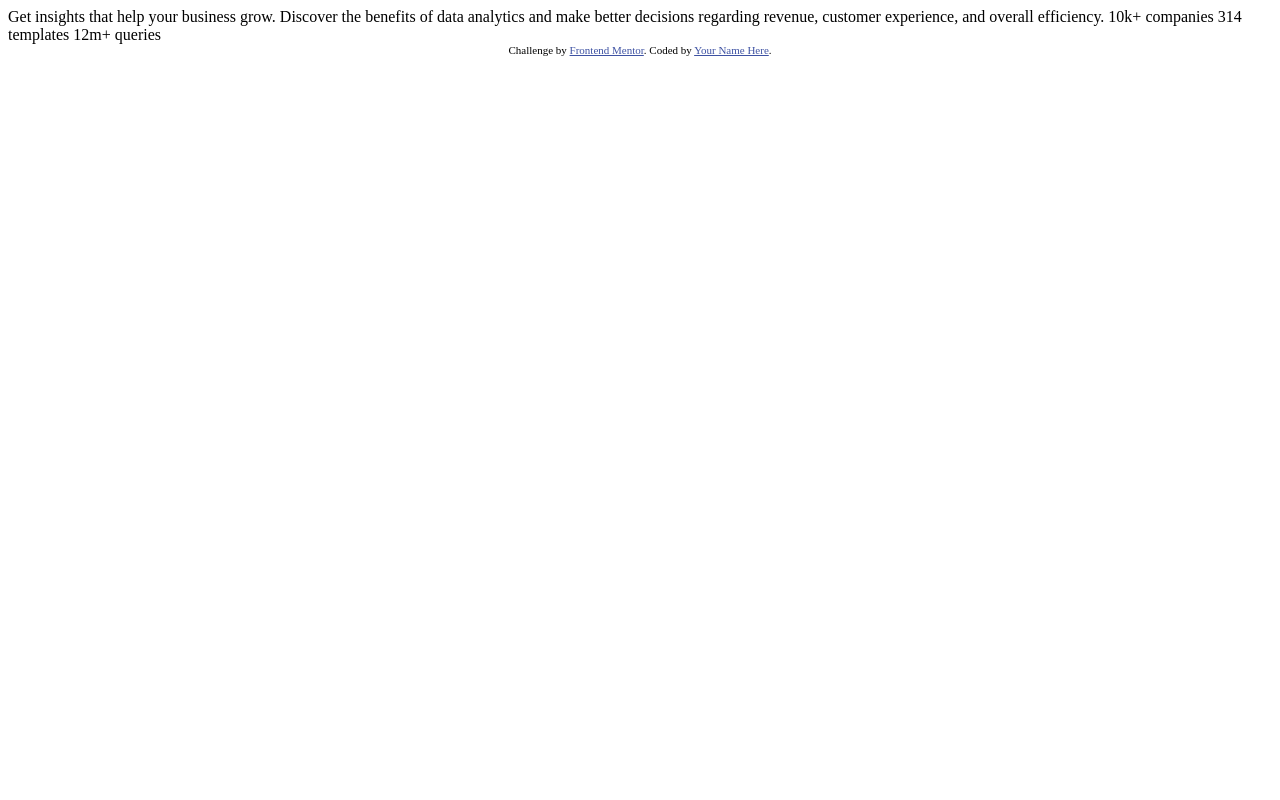
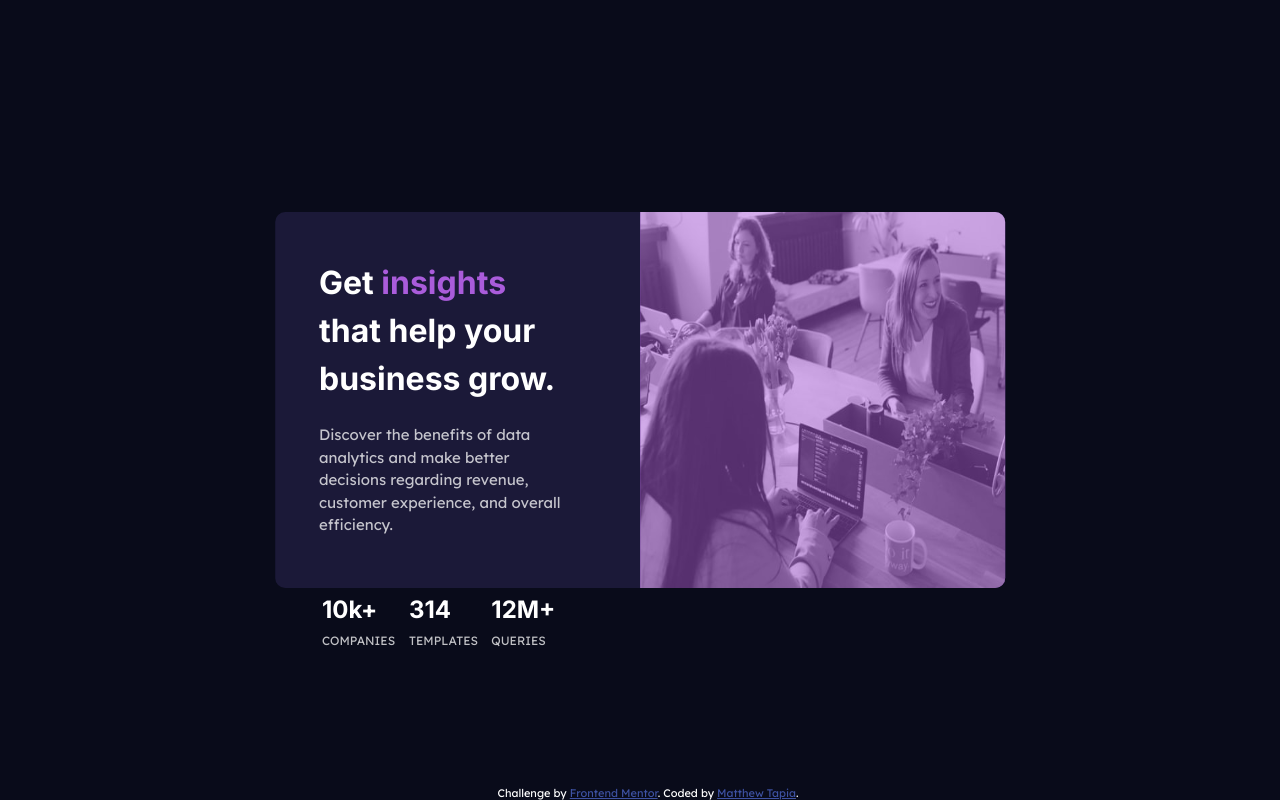
Before and after one commit to Matthew-Tapia/Stats-preview-card-component, a plain HTML site: page index.html in a window 1280 px wide. Drawn offline with Linux system fonts and the light colour scheme.

Commit message:
Frontend Mentor Solution commit

```diff
--- a/index.html
+++ b/index.html
@@ -3,39 +3,55 @@
 
 <head>
   <meta charset="UTF-8">
-  <meta name="viewport" content="width=device-width, initial-scale=1.0"> <!-- displays site properly based on user's device -->
+  <meta name="viewport" content="width=device-width, initial-scale=1.0">
 
   <link rel="icon" type="image/png" sizes="32x32" href="./images/favicon-32x32.png">
+  <link rel="stylesheet" href="styles.css">
+  <link rel="preconnect" href="https://fonts.googleapis.com">
+  <link rel="preconnect" href="https://fonts.gstatic.com" crossorigin>
+  <link href="https://fonts.googleapis.com/css2?family=Inter:wght@400;700&family=Lexend+Deca&display=swap" rel="stylesheet">
 
   <title>Frontend Mentor | Stats preview card component</title>
 
-  <!-- Feel free to remove these styles or customise in your own stylesheet 👍 -->
-  <style>
-    .attribution {
-      font-size: 11px;
-      text-align: center;
-    }
-
-    .attribution a {
-      color: hsl(228, 45%, 44%);
-    }
-  </style>
 </head>
 
 <body>
 
-  Get insights that help your business grow.
+  <div class="card">
 
-  Discover the benefits of data analytics and make better decisions regarding revenue, customer
-  experience, and overall efficiency.
+    <div class="left-block">
+      <div class="stats-text">
+        <h1 class="main-heading">Get <span style="color: hsl(277, 64%, 61%);">insights</span> that help your business grow.</h1>
 
-  10k+ companies
-  314 templates
-  12m+ queries
+        <p class="main-paragraph">Discover the benefits of data analytics and make better decisions regarding revenue, customer
+        experience, and overall efficiency.</p>
+
+        <table class="stats-table">
+          <tr class="number-row">
+            <th>10k+</th>
+            <th>314</th>
+            <th>12M+</th>
+          </tr>
+
+          <tr class="title-row">
+            <td>COMPANIES</td>
+            <td>TEMPLATES</td>
+            <td>QUERIES</td>
+          </tr>
+        </table>
+      </div>
+    </div>
+
+    <div class="right-block">
+      <img src=".\images\image-header-desktop.jpg" alt="">
+    </div>
+
+
+  </div>
 
   <div class="attribution">
     Challenge by <a href="https://www.frontendmentor.io?ref=challenge" target="_blank">Frontend Mentor</a>.
-    Coded by <a href="#">Your Name Here</a>.
+    Coded by <a href="https://github.com/Matthew-Tapia" target="_blank">Matthew Tapia</a>.
   </div>
 </body>
 
--- /dev/null
+++ b/styles.css
@@ -0,0 +1,92 @@
+body{
+    background-color: hsl(233, 47%, 7%);
+}
+
+.card{
+    background-color: hsl(244, 38%, 16%);
+    position: absolute;
+    top:  50%;
+    left: 50%;
+    transform: translate(-50%,-50%);
+    width: 57%;
+    height: 47%;
+    border-radius: 10px;
+}
+
+
+.left-block{
+    position: absolute;
+    left: 0%;
+    width: 50%;
+}
+
+.right-block{
+    background-color: hsl(277, 64%, 61%);
+    border-radius: 0px 10px 10px 0px;
+    position: absolute;
+    right: 0%;
+    width: 50%;
+    height: 100%;
+    display: flex;
+    justify-content: center;
+    align-items: center;
+    overflow: hidden
+}
+
+.right-block img{
+    opacity: 0.5;
+    width: 100%;
+    height: 100%
+}
+
+.stats-text{
+    position: absolute;
+    margin: 7% 20% 13% 12%;
+    line-height: 1.5;
+}
+
+.main-heading{
+    color: hsl(0, 0%, 100%);
+    font-family: 'Inter', sans-serif;
+    font-weight: 700;
+}
+
+.main-paragraph{
+    color: hsla(0, 0%, 100%, 0.75);
+    font-family: 'Lexend Deca', sans-serif;
+    font-size: 15px;
+}
+
+.stats-table{
+    position: absolute;
+    margin-top: 15%;
+    width: 100%;
+}
+
+.number-row{
+   color: hsl(0, 0%, 100%);
+   text-align: left;
+   font-family: 'Inter', sans-serif;
+   font-weight: 700;
+   font-size: 150%;
+}
+
+.title-row{
+    color: hsla(0, 0%, 100%, 0.75);
+    font-family: 'Lexend Deca', sans-serif;
+    font-size: 75%;
+}
+
+.attribution {
+    font-size: 11px;
+    font-family: 'Lexend Deca', sans-serif;
+    text-align: center;
+    color: hsl(0, 0%, 100%);
+    position: fixed;
+    bottom:0%;
+    width:100%;
+  }
+
+  .attribution a {
+    color: hsl(228, 45%, 44%);
+  }
```
Also changed, not shown: design/desktop-design.jpg (deleted), design/desktop-preview.jpg (deleted), design/mobile-design.jpg (deleted), 3 other files.
